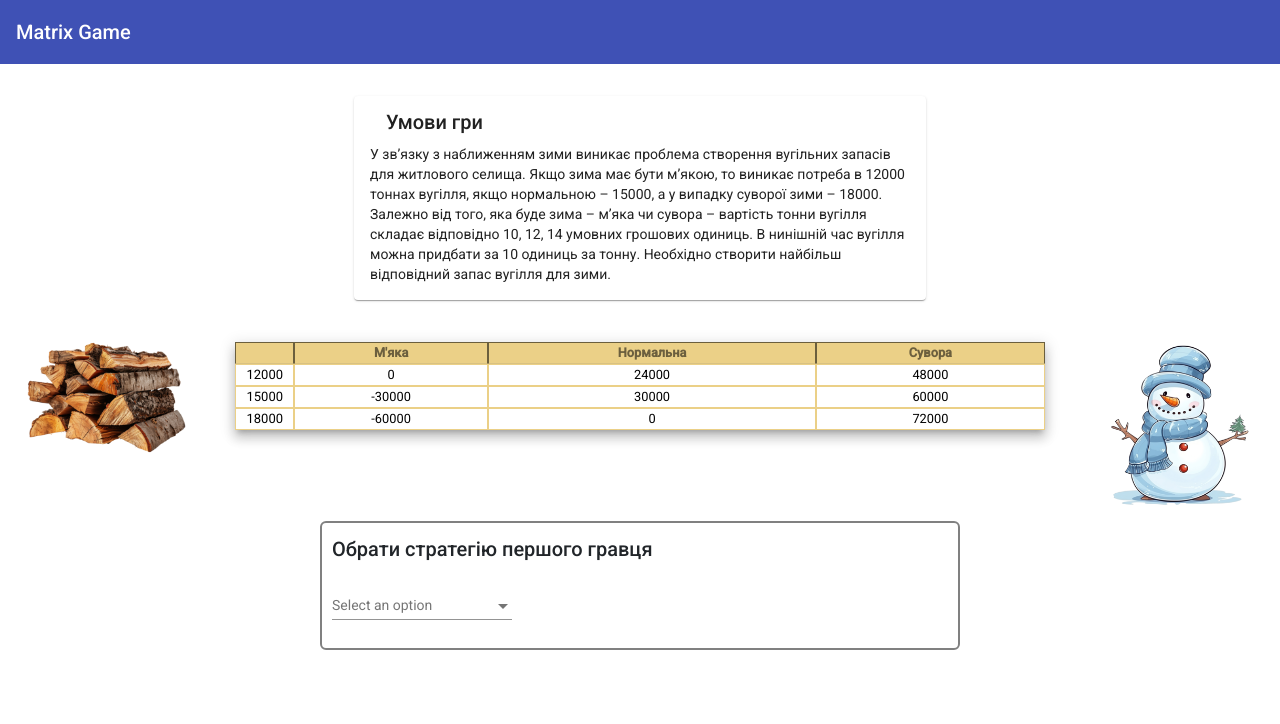
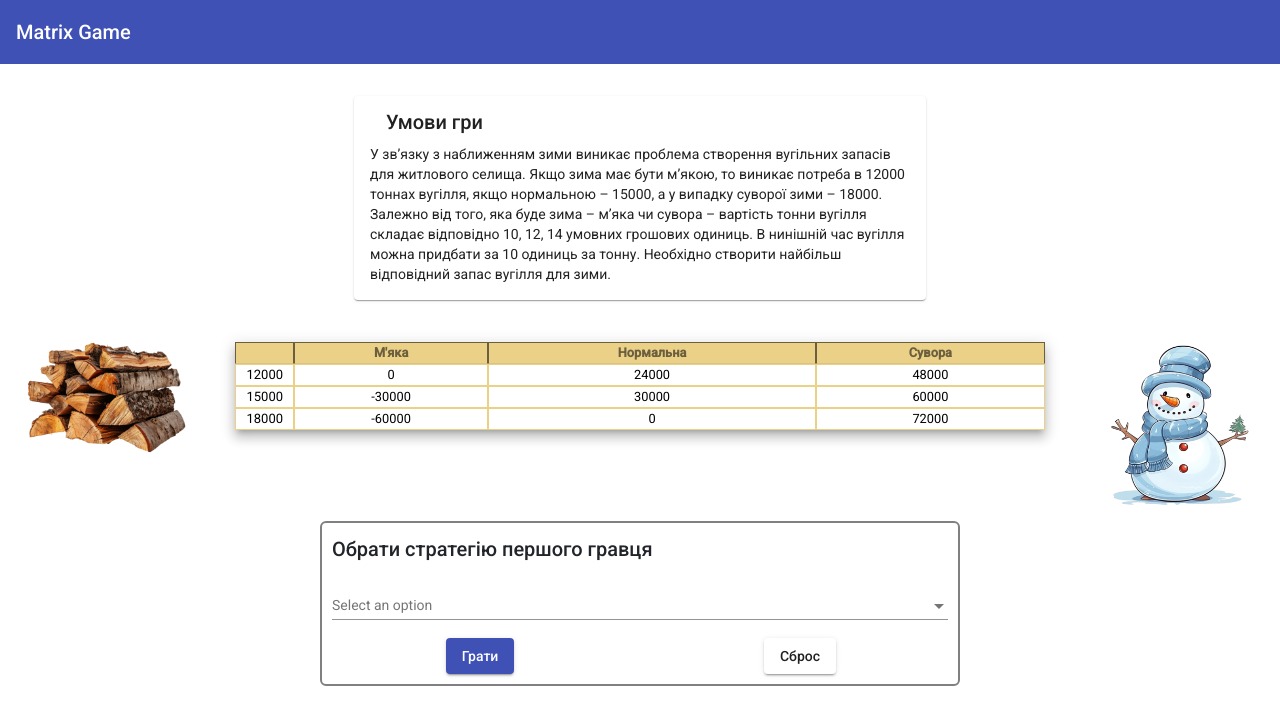
Before and after one commit to DimaMykhnevych/MatrixGame, an Angular app in the folder matrix-game/: page / in a window 1280 px wide. Shown: the top 724 px of the page. Built offline with nearby package versions, Linux system fonts and the light colour scheme.

Commit message:
Added action buttons

```diff
--- a/matrix-game/src/app/app.component.html
+++ b/matrix-game/src/app/app.component.html
@@ -39,6 +39,7 @@
   <div class="row">
     <div class="col-lg-3"></div>
     <div class="col-lg-6 option-chooser">
+      <div class="row">
         <h2>Обрати стратегію першого гравця</h2>
         <mat-form-field>
           <mat-label>Select an option</mat-label>
@@ -53,6 +54,23 @@
           </mat-select>
         </mat-form-field>
       </div>
+
+      <div class="row">
+        <div class="col-lg-6 d-flex justify-content-center">
+          <button mat-raised-button color="primary" (click)="onPlayClick()">
+            Грати
+          </button>
+        </div>
+        <div class="col-lg-6 d-flex justify-content-center">
+          <button mat-raised-button (click)="onResetClick()">Сброс</button>
+        </div>
+      </div>
+
+      <div class="row m-3" *ngIf="isPlayClicked">
+        <p>Стратегія другого гравця: {{ secondPlayerStrategy }}</p>
+        <p>Ваш вигриш: {{ firstPlayerWin }}</p>
+      </div>
+    </div>
     <div class="col-lg-3"></div>
   </div>
 </div>
--- a/matrix-game/src/app/app.component.ts
+++ b/matrix-game/src/app/app.component.ts
@@ -12,6 +12,12 @@ export class AppComponent implements OnInit {
 
   public selectedFirstPlayerStrategy: string | null = null;
 
+  public isPlayClicked = false;
+
+  public secondPlayerStrategy: string = '(1, 1)';
+
+  public firstPlayerWin: string = '-10';
+
   constructor() {}
 
   ngOnInit(): void {
@@ -25,4 +31,13 @@ export class AppComponent implements OnInit {
   public onFirstPlayerOptionChanged(event: any) {
     console.log(event.value);
   }
+
+  public onResetClick() {
+    this.selectedFirstPlayerStrategy = null;
+    this.isPlayClicked = false;
+  }
+
+  public onPlayClick() {
+    this.isPlayClicked = true;
+  }
 }
```
Lines whose indentation alone changed are shown as unchanged.
